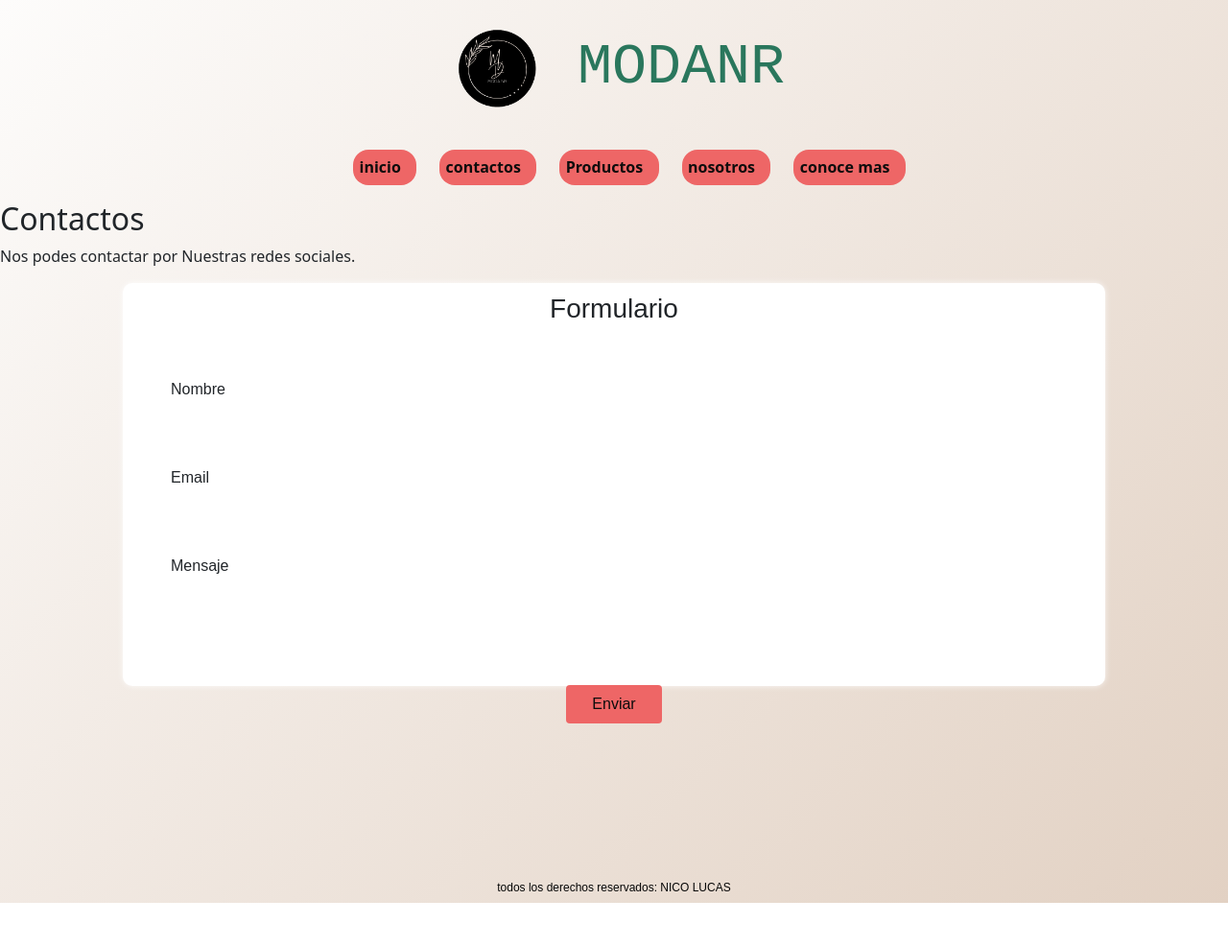
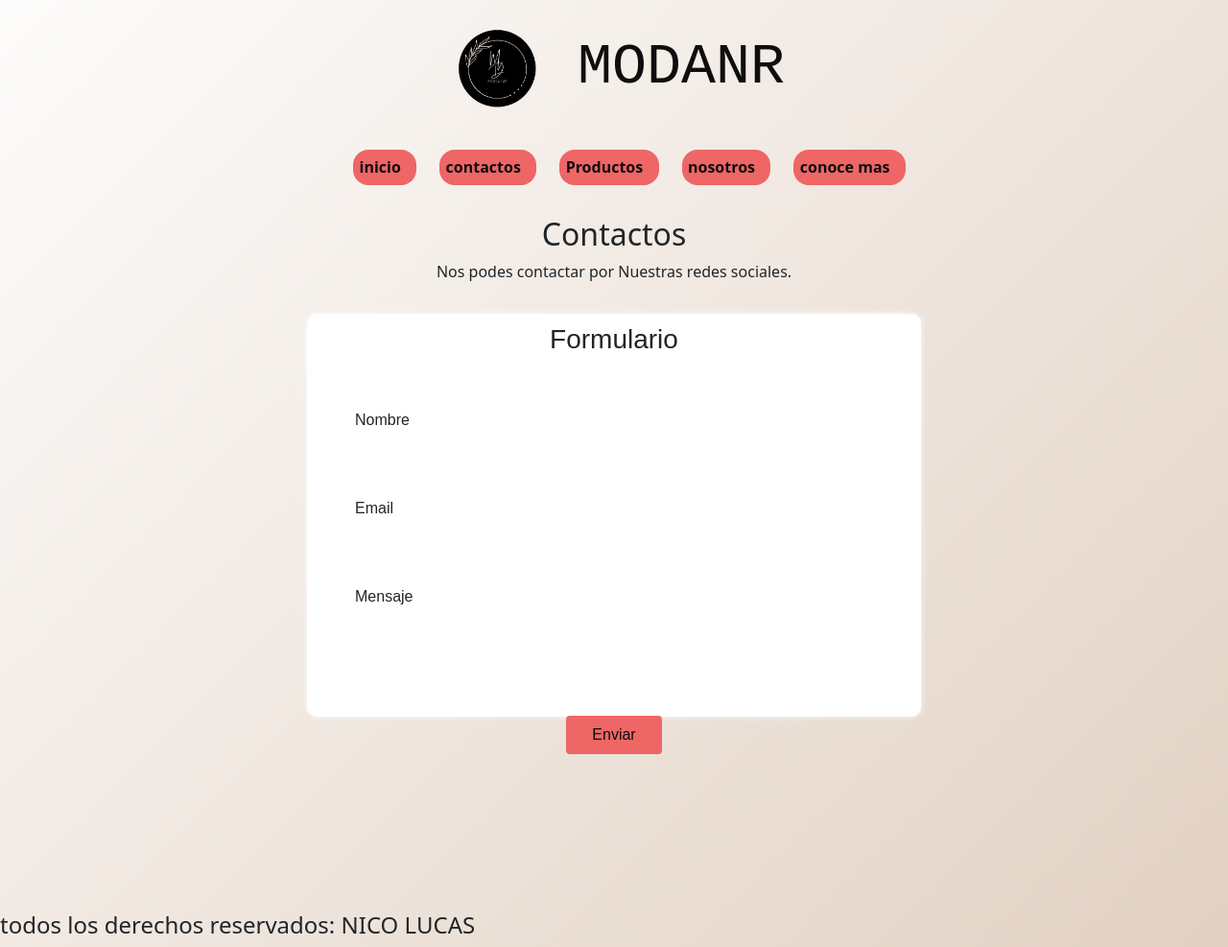
Before and after one commit to lucaz096/negocio-nico, a website: page pages/contactos.html in a window 1280 px wide. Shown: the whole page at 96% size. Before the commit the page ends 941 px from the top, so only its background shows below. Drawn offline with nearby package versions, Linux system fonts and the light colour scheme.

Commit message:
cambios en page form

```diff
--- a/pages/contactos.html
+++ b/pages/contactos.html
@@ -48,10 +48,9 @@
             </ul>
         </nav>
     </header>
-    <main>
+    <main class="contactos">
         <h2>Contactos</h2>
-    <p> Nos podes contactar por Nuestras redes sociales.
-    </p>
+    <p> Nos podes contactar por Nuestras redes sociales. </p>
     </main>
     <form class="formularioContactos">
         <div class="form">
@@ -73,7 +72,7 @@
     </form>
 
     <footer>
-        <h3>todos los derechos reservados: NICO LUCAS</h3>
+        <h4>todos los derechos reservados: NICO LUCAS</h4>
     </footer>
 
 </body>
--- a/scss/style.scss
+++ b/scss/style.scss
@@ -322,7 +322,7 @@ img{
 /*PAGE CONTACTOS*/
 .formularioContactos{
     font-family: 'Poppins', sans-serif;
-    width: 80%;
+    width: 50%;
     height:420px;
     display: flex;
     justify-content: center;
@@ -331,6 +331,10 @@ img{
 }
 .tituloFormulario{
     text-align: center;
+}
+.contactos{
+    text-align: center;
+    margin: 2rem;
 }
 form{
     background: #fff;
--- a/scss/utilities/_variables.scss
+++ b/scss/utilities/_variables.scss
@@ -1,5 +1,5 @@
 //variables
-$color-titulo:#2a775d;
+$color-titulo:#0d0e0d;
 $color-texto:#3d4643;
 $color-subtitulo:rgb(14, 13, 13);
 *{
```
Also changed, not shown: css/style.css, img/bienvenidos.png (added), img/conoce-mas-banner.png (deleted), img/conocemas-banner.png (deleted), img/contactos.png (added), img/nosotros.png (added), img/productos.png (added).
